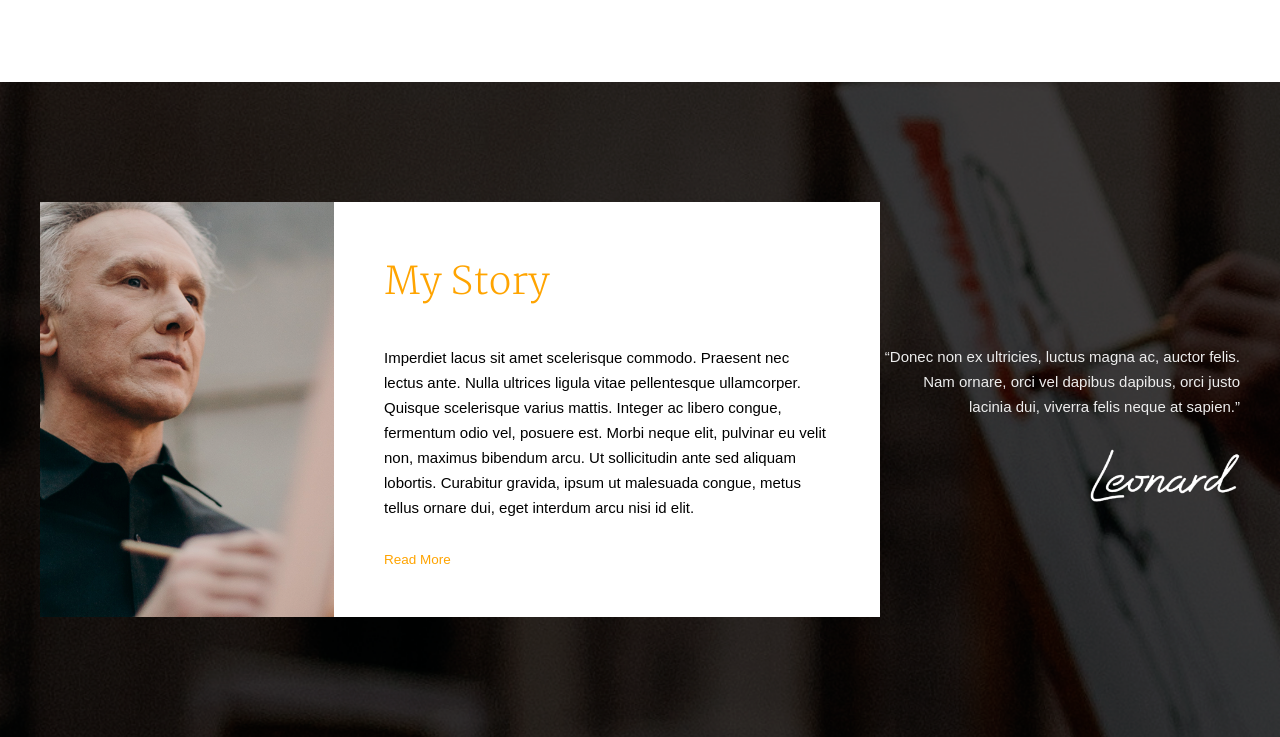
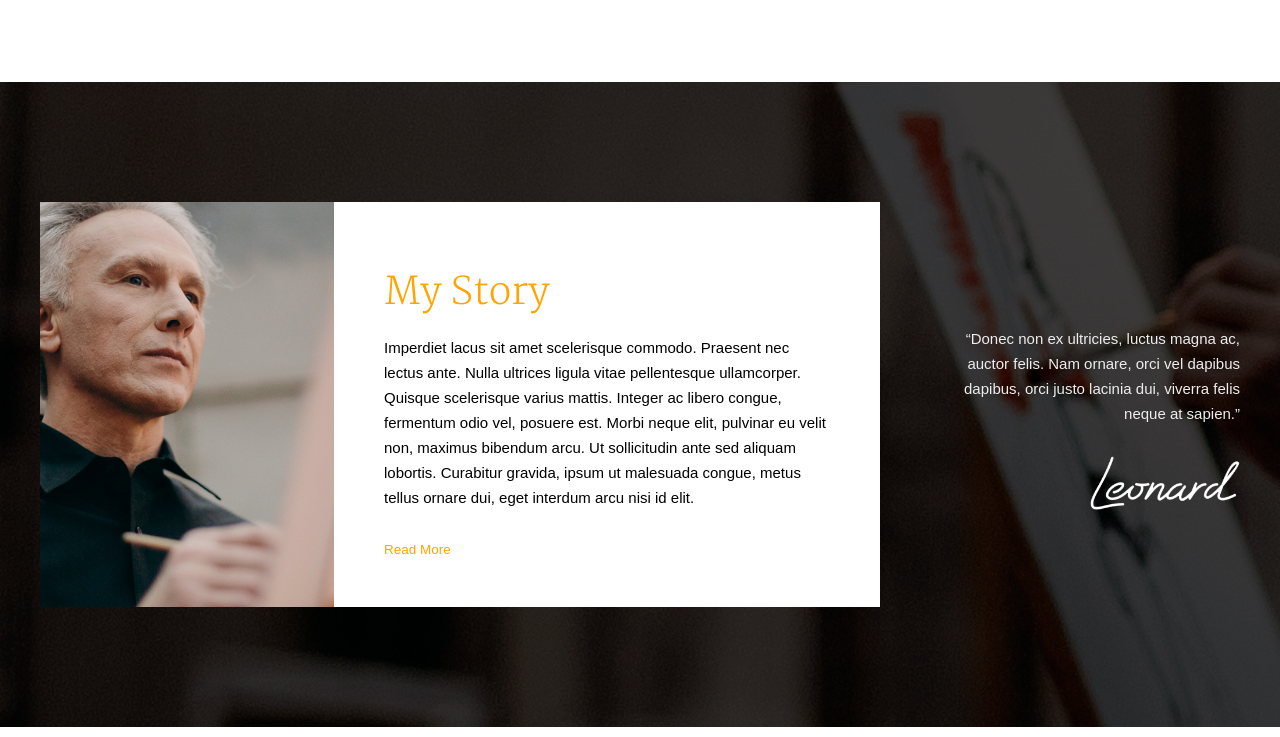
Before and after one commit to calixtofrancismantalii/ARTIST, a plain HTML site: page index.html in a window 1280 px wide. Shown: the part 2217-2954 px from the top of the page. Drawn offline with Linux system fonts and the light colour scheme; a web font is replaced by a local one.

Commit message:
modify text-wrapper at section three

```diff
--- a/main.css
+++ b/main.css
@@ -239,15 +239,20 @@ nav ul a:hover{
     width: 65%;
     padding: 50px;
 }
+.section-three .column .story-wrapper #text #vertical-line{
+    border-left: solid 1px black;
+    height: 85px;
+}
 .section-three .column .story-wrapper #text h2{
     font-family: 'Martel', serif;
     font-weight: normal;
     color: #ffa400;
     font-size: 2.5em;
+    padding: 10px 0px;
 }
 .section-three .column .story-wrapper #text p{
     line-height: 25px;
-    padding: 30px 0px;
+    padding-bottom: 30px;
 }
 .section-three .column .moto-wrapper{
     color: #ededed;
@@ -255,10 +260,15 @@ nav ul a:hover{
     display: flex;
     flex-direction: column;
     justify-content: center;
-    align-content: flex-end;
     width: 30%;
+}
+.section-three .column .moto-wrapper div{
+    padding-left: 40px;
 }
 .section-three .column .moto-wrapper p{
     line-height: 25px;
     padding: 30px 0px;
 }
+
+
+/*SECTION-FOUR*/
```
